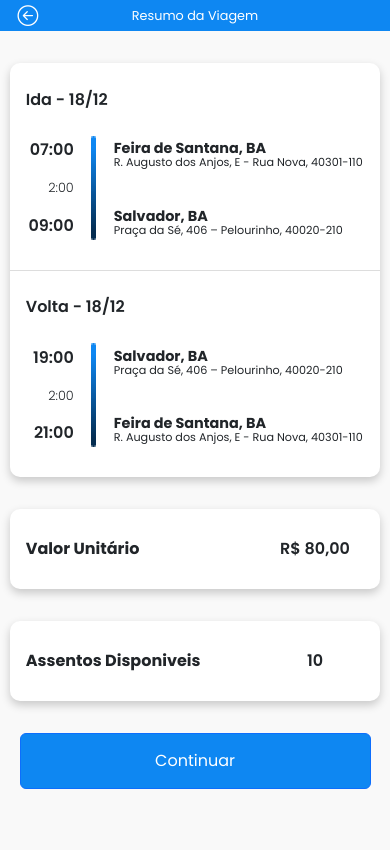
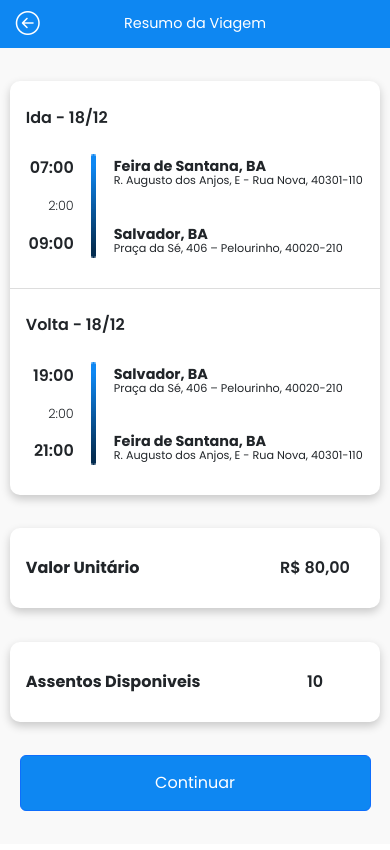
Before and after one commit to PedroFPer/expresso_unix_interface, a React (Vite) app in the folder expresso_unix/: page /expresso_unix_interface/customer/resume-travel in a window 390 px wide. Shown: the top 850 px of the page. Built offline with nearby package versions, Linux system fonts and the light colour scheme.

Commit message:
Ajustes Responsividade

```diff
--- a/expresso_unix/src/ui/common-components/header-base-mobile/styles/HeaderBaseMobile.css
+++ b/expresso_unix/src/ui/common-components/header-base-mobile/styles/HeaderBaseMobile.css
@@ -2,9 +2,8 @@
 
 #header-base-mobile{
     width: 100%;
-    height: 100%;
+    height: 3em;
 
-    grid-area: 1/1/2/2;
     display: grid;
     grid-template-columns: 1fr 6fr;
     place-items: center;
@@ -16,7 +15,7 @@
 #header-base-mobile i{
     grid-area: 1/1/2/2;
 
-    font-size: 1.3em;
+    font-size: 1.5em;
     color: white;
 }
 
@@ -25,7 +24,7 @@
 
     margin: 0%;
 
-    font-size: 0.8em;
+    font-size: 0.9em;
     text-align: center;
 
     color: white;
--- a/expresso_unix/src/ui/pages/customer/resume-travel/styles/ResumeTravel.css
+++ b/expresso_unix/src/ui/pages/customer/resume-travel/styles/ResumeTravel.css
@@ -8,7 +8,7 @@
     margin: 0%;
     padding: 0%;
 
-    padding-bottom: 5em;
+    padding-bottom: 2em;
 
     display: grid;
     grid-template-rows: auto;
```
